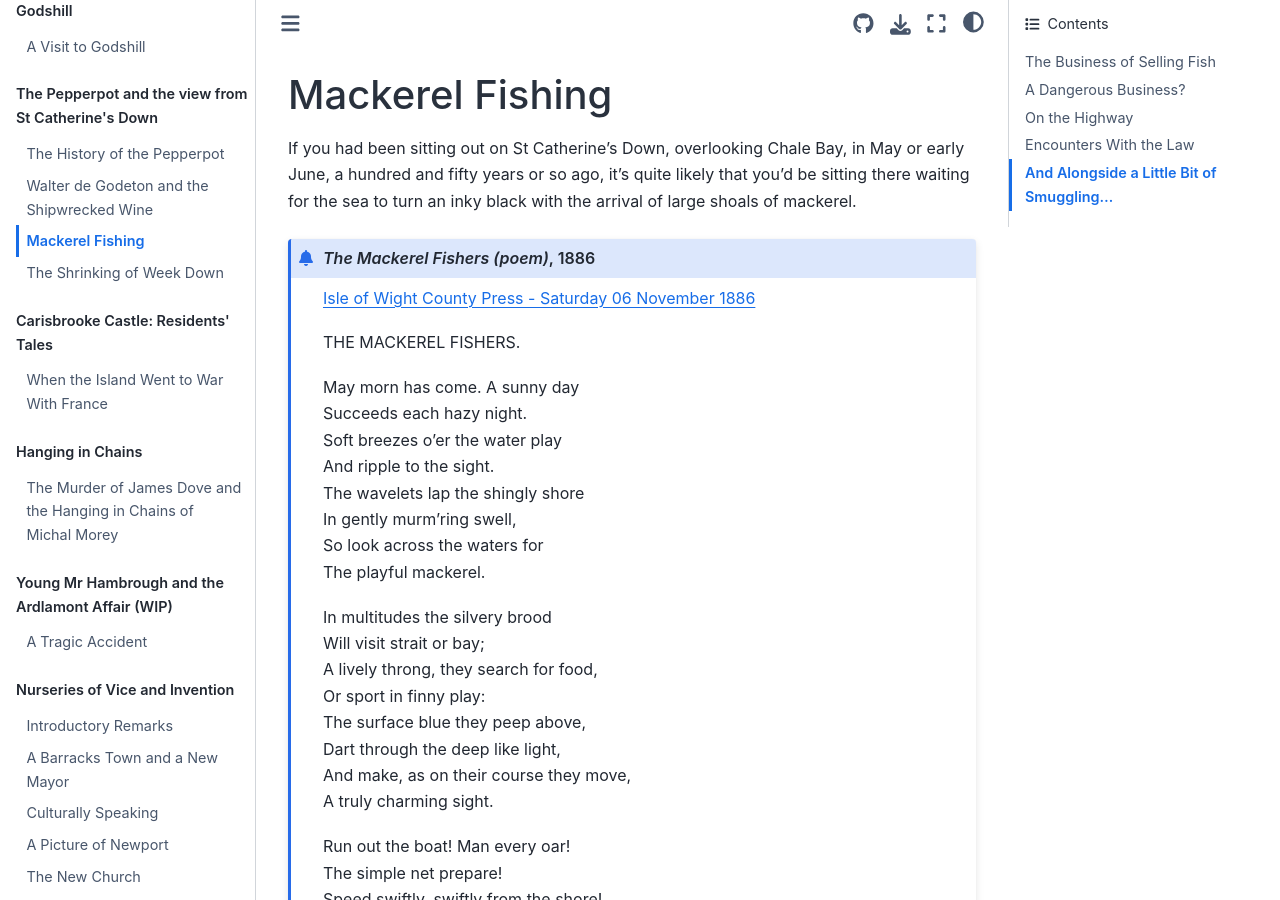
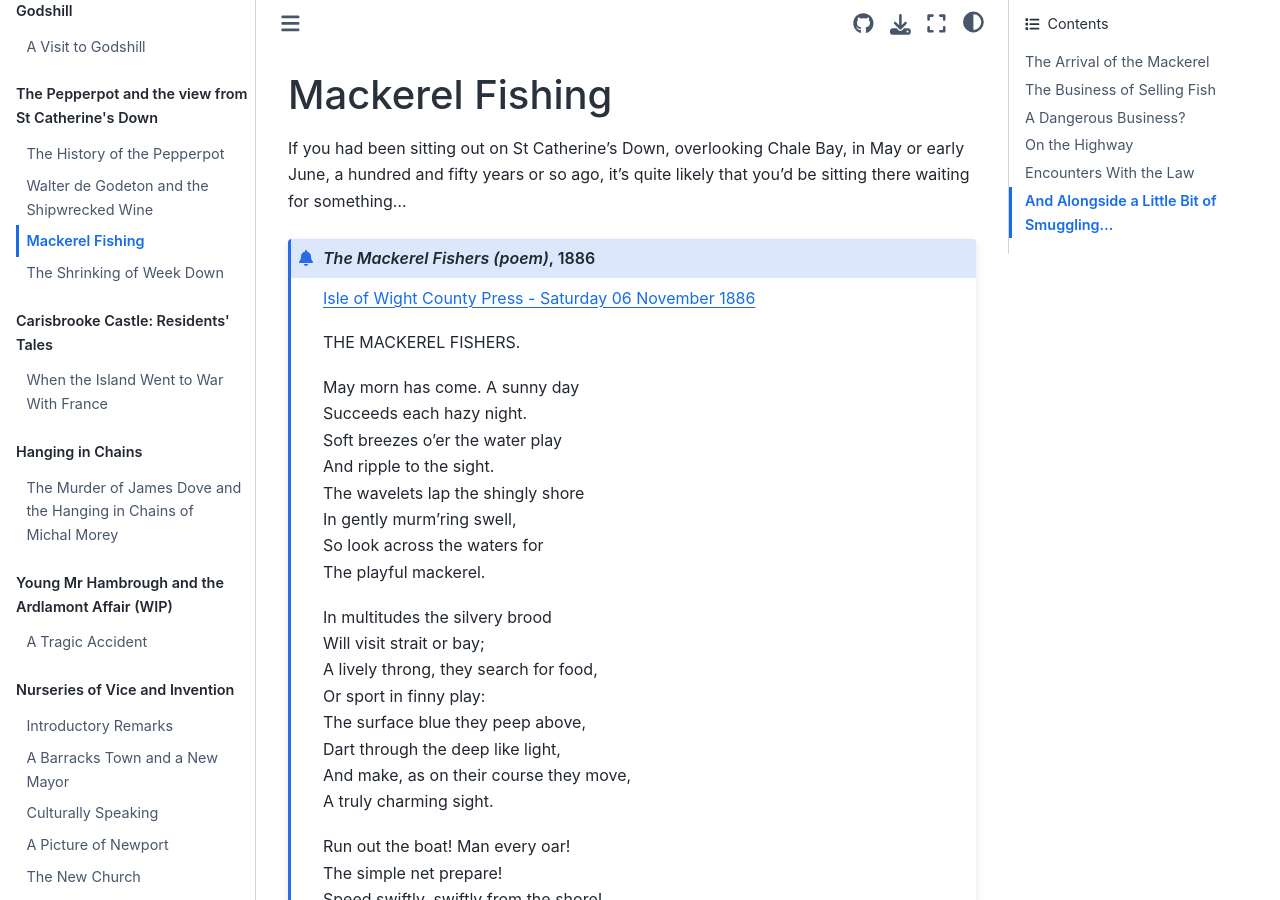
Before and after one commit to psychemedia/island-storynotes, a Jupyter Book: the page built from mackerel.md, in a window 1280 px wide and 900 px high. Built offline with Jupyter Book 1.0.4 settings and Sphinx 7.4.7 and the Sphinx Book theme 1.1.4, drawn with Linux system fonts in a browser that asks for light colours; some of the changed text lies outside the part shown.

Commit message:
Update mackerel.md

````diff
--- a/mackerel.md
+++ b/mackerel.md
@@ -1,6 +1,6 @@
 # Mackerel Fishing
 
-If you had been sitting out on St Catherine's Down, overlooking Chale Bay, in May or early June, a hundred and fifty years or so ago, it's quite likely that you'd be sitting there waiting for the sea to turn an inky black with the arrival of large shoals of mackerel.
+If you had been sitting out on St Catherine's Down, overlooking Chale Bay, in May or early June, a hundred and fifty years or so ago, it's quite likely that you'd be sitting there waiting for something...
 
 ```{admonition} *The Mackerel Fishers (poem)*, 1886
 
````
Also changed, not shown: other parts of mackerel.md (+4 -0 lines).
